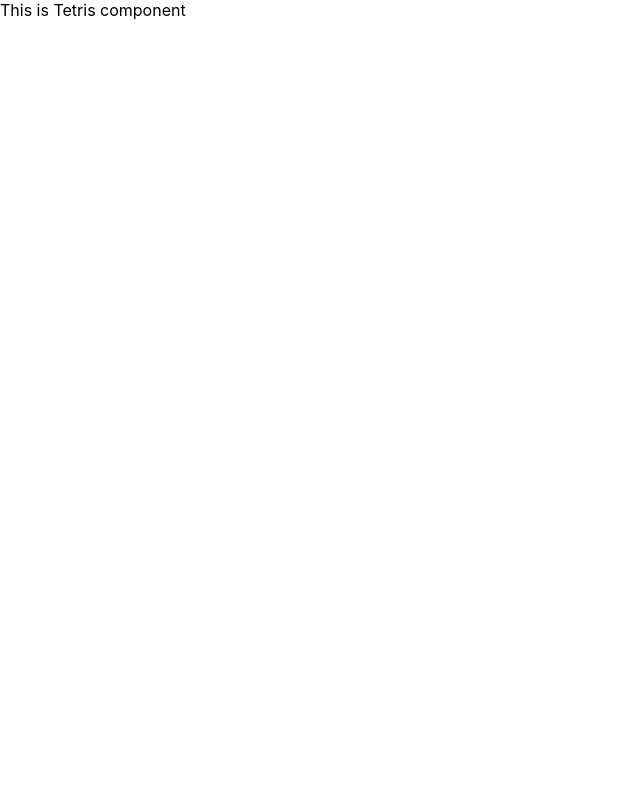
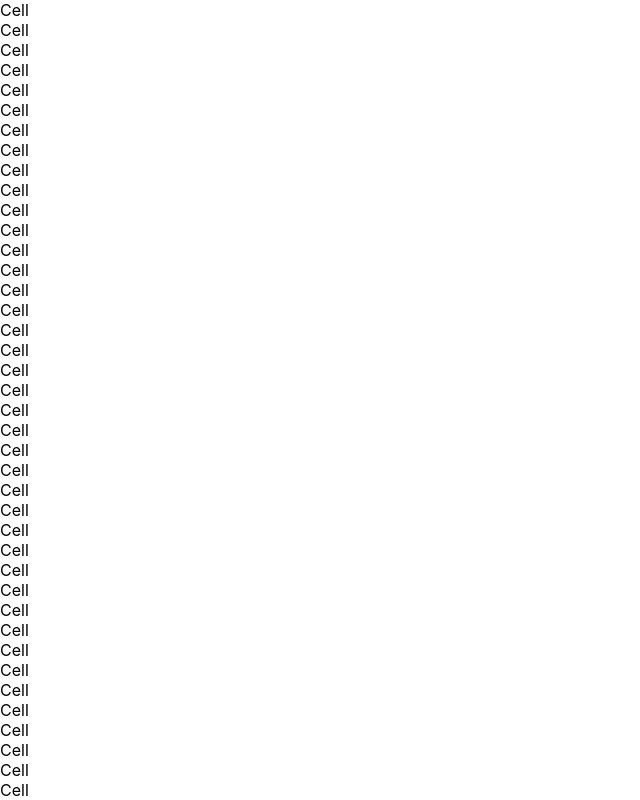
Before and after one commit to DominikStefancik/Games, a React (Create React App) app: page / in a window 1280 px wide. Shown: the top 800 px of the page, without its empty margins (0-640 px from the left). Built offline with nearby package versions, Linux system fonts and the light colour scheme.

Commit message:
Create stage and cells

```diff
--- a/package.json
+++ b/package.json
@@ -7,7 +7,7 @@
     "build": "react-scripts build",
     "test": "react-scripts test",
     "eject": "react-scripts eject",
-    "pretty": "prettier --config ./.prettierrc --write ./**/*.ts ./**/*.tsx"
+    "pretty": "prettier --config ./.prettierrc --write src/**/*.ts src/**/*.tsx"
   },
   "dependencies": {
     "@testing-library/jest-dom": "^4.2.4",
--- /dev/null
+++ b/src/components/cell/Cell.tsx
@@ -0,0 +1,7 @@
+import React, { FC } from "react";
+
+const Cell: FC = () => {
+  return <div>Cell</div>;
+};
+
+export default Cell;
--- /dev/null
+++ b/src/components/stage/Stage.tsx
@@ -0,0 +1,16 @@
+import React, { FC } from "react";
+import Cell from "../cell/Cell";
+
+const Stage: FC<{ stage: any[] }> = ({ stage }) => {
+  return (
+    <div>
+      {stage.map((row) => {
+        return row.map((cell, index) => {
+          return <Cell key={index} />;
+        });
+      })}
+    </div>
+  );
+};
+
+export default Stage;
--- a/src/components/tetris/Tetris.tsx
+++ b/src/components/tetris/Tetris.tsx
@@ -1,7 +1,13 @@
 import React, { FC } from "react";
+import Stage from "../stage/Stage";
+import { createStage } from "../../helpers/gameHelpers";
 
 const Tetris: FC = () => {
-  return <div>This is Tetris component</div>;
+  return (
+    <div>
+      <Stage stage={createStage()} />
+    </div>
+  );
 };
 
 export default Tetris;
--- /dev/null
+++ b/src/helpers/gameHelpers.ts
@@ -0,0 +1,9 @@
+export const STAGE_WIDTH = 12;
+export const STAGE_HEIGHT = 20;
+
+// a multi-dimensional array which represents stage grid
+export const createStage = (): any[] => {
+  return Array.from(Array(STAGE_HEIGHT), () => {
+    return new Array(STAGE_WIDTH).fill([0, "clear"]);
+  });
+};
```
